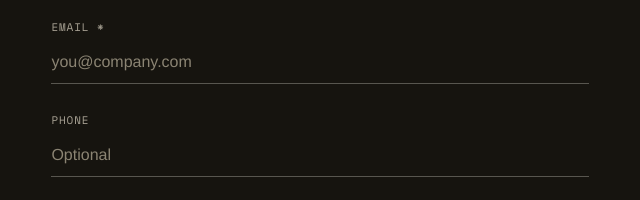
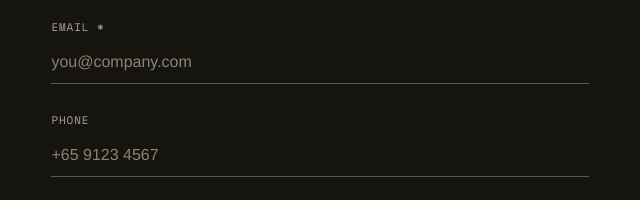
Before and after one commit to dylanlimjd-png/B-acoustics, a website: page index.html in a window 1280 px wide. Shown: the part 7380-7580 px from the top of the page, 627-1267 px from the left. Drawn offline with nearby package versions, Linux system fonts and the light colour scheme.

Commit message:
Replace "Optional" placeholder on phone field with an example number

```diff
--- a/index.html
+++ b/index.html
@@ -489,7 +489,7 @@ a:focus-visible,button:focus-visible,input:focus-visible,select:focus-visible,te
               </div>
               <div>
                 <label for="ba-contact-phone" style="font-family:'Space Mono',monospace; font-size:11px; text-transform:uppercase; letter-spacing:0.08em; color:#A8A294;">Phone</label>
-                <input id="ba-contact-phone" type="tel" placeholder="Optional" style="width:100%; background:transparent; border:none; border-bottom:1px solid rgba(241,237,228,0.3); color:#F1EDE4; font-size:16px; padding:12px 0; margin-top:6px;">
+                <input id="ba-contact-phone" type="tel" placeholder="+65 9123 4567" style="width:100%; background:transparent; border:none; border-bottom:1px solid rgba(241,237,228,0.3); color:#F1EDE4; font-size:16px; padding:12px 0; margin-top:6px;">
               </div>
               <div>
                 <label for="ba-contact-type" style="font-family:'Space Mono',monospace; font-size:11px; text-transform:uppercase; letter-spacing:0.08em; color:#A8A294;">Setting</label>
```
